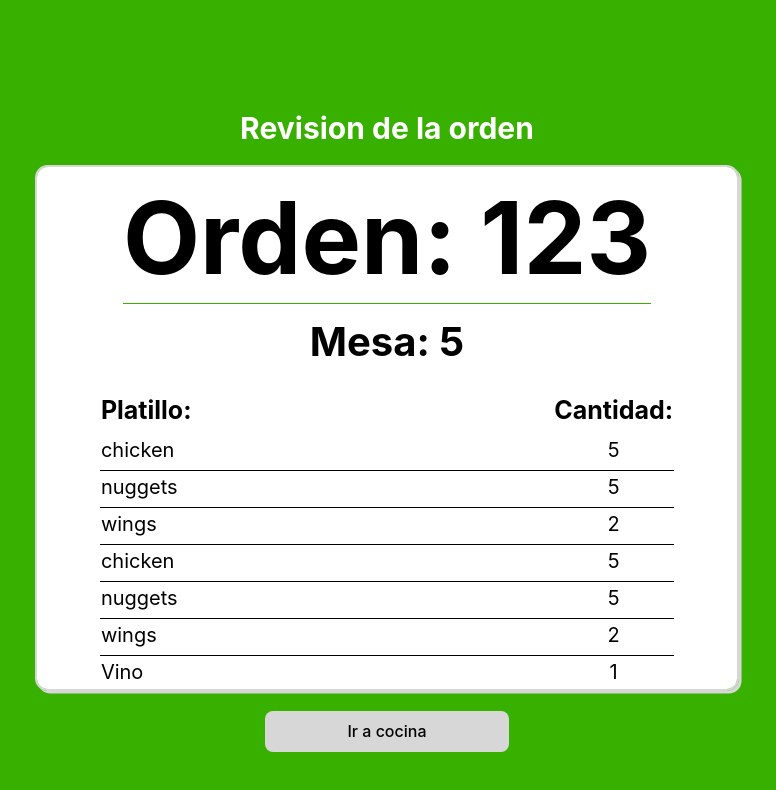
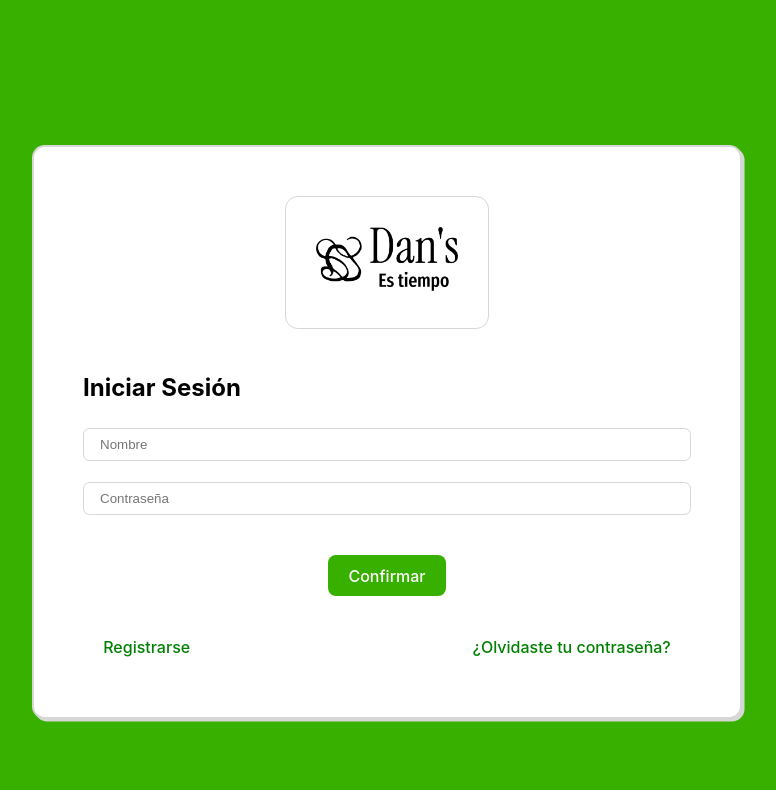
Before and after one commit to chuy-zip/proyecto2_BD1, a React (Vite) app in the folder vite-project/: page / in a window 1280 px wide. Shown: the top 790 px of the page, without its empty margins (253-1029 px from the left). Built offline with nearby package versions, Linux system fonts and the light colour scheme.

Commit message:
minor fixxes

```diff
--- a/vite-project/src/frontend/routes/Router.jsx
+++ b/vite-project/src/frontend/routes/Router.jsx
@@ -5,10 +5,10 @@ import Login from '../views/Login'
 import Signup from '../views/Signup'
 import Kitchen from '../views/Kitchen'
 import Bar from '../views/Bar'
-import TableOrder from '../views/tableOrder'
+import TableOrder from '../views/TableOrder'
 
 function Router(){
-    const [page, setPage] = useState("tableOrder")
+    const [page, setPage] = useState("login")
 
     const navegar = (enlace) => {
         setPage(enlace)
```
